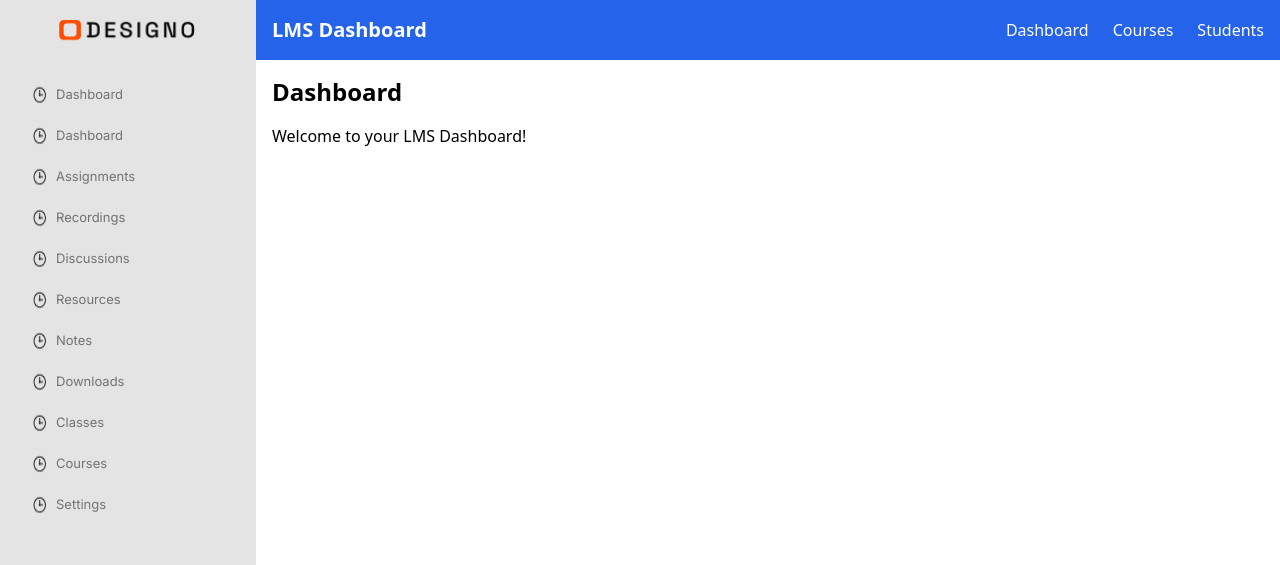
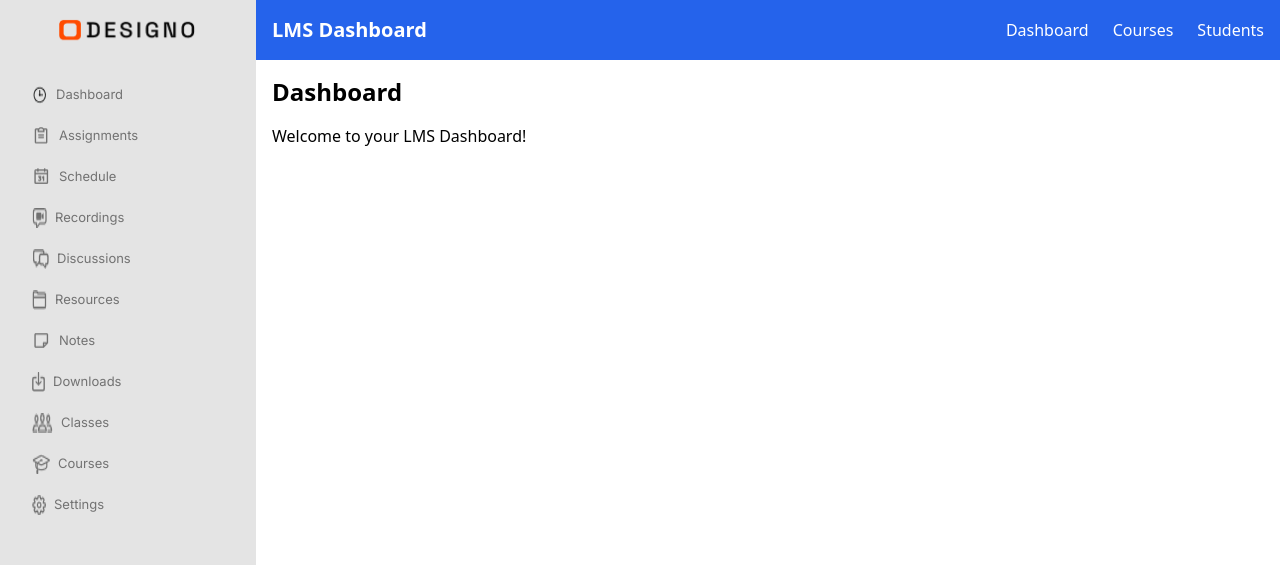
Before and after one commit to yeasinarafat51/lms-dasboard, a React (Vite) app: page /dashboard in a window 1280 px wide. Shown: the top 565 px of the page. Built offline with nearby package versions, Linux system fonts and the light colour scheme.

Commit message:
icon-setup

```diff
--- a/src/components/Sidebar.jsx
+++ b/src/components/Sidebar.jsx
@@ -2,6 +2,16 @@ import  { useState } from "react";
 import { NavLink } from "react-router-dom";
 import logo from "../imgs/LOGO.png";
 import dash from "../imgs/Clock.png";
+import assin from "../imgs/ClipboardText.png";
+import shecduale from "../imgs/Calendar2.png";
+import recording from "../imgs/sms.png";
+import discusion from "../imgs/sms2.png";
+import resource from "../imgs/file.png";
+import note from "../imgs/NoteBlank.png";
+import download from "../imgs/download.png";
+import classes from "../imgs/class.png";
+import cource from "../imgs/course.png";
+import seating from "../imgs/seating.png";
 
 const Sidebar = () => {
   const [isOpen, setIsOpen] = useState(false);
@@ -21,63 +31,64 @@ const Sidebar = () => {
               Dashboard
             </NavLink>
           </li>
-          <li className="w-[195px] h-[37px] p-2 ">
-            <NavLink to="/dashboard" className="flex gap-2 py-2 px-4 hover:bg-[#FF4B00] font-Inter font-[500px] text-[13px] hover:text-[#FFFFFF] ">
-            <img className="text-white" src={dash} alt="" />
-              Dashboard
-            </NavLink>
-          </li>
+
           <li className="w-[195px] h-[37px] p-2 ">
             <NavLink to="/assignments" className="flex gap-2 py-2 px-4 hover:bg-[#FF4B00] font-Inter font-[500px] text-[13px] hover:text-[#FFFFFF] ">
-            <img className="text-white" src={dash} alt="" />
+            <img className="text-white" src={assin} alt="" />
             Assignments
             </NavLink>
           </li>
           <li className="w-[195px] h-[37px] p-2 ">
+            <NavLink to="/schedule" className="flex gap-2 py-2 px-4 hover:bg-[#FF4B00] font-Inter font-[500px] text-[13px] hover:text-[#FFFFFF] ">
+            <img className="text-white" src={shecduale} alt="" />
+            Schedule
+            </NavLink>
+          </li>
+          <li className="w-[195px] h-[37px] p-2 ">
             <NavLink to="/recordings" className="flex gap-2 py-2 px-4 hover:bg-[#FF4B00] font-Inter font-[500px] text-[13px] hover:text-[#FFFFFF] ">
-            <img className="text-white" src={dash} alt="" />
+            <img className="text-white" src={recording} alt="" />
             Recordings
             </NavLink>
           </li>
           <li className="w-[195px] h-[37px] p-2 ">
             <NavLink to="/discussions" className="flex gap-2 py-2 px-4 hover:bg-[#FF4B00] font-Inter font-[500px] text-[13px] hover:text-[#FFFFFF] ">
-            <img className="text-white" src={dash} alt="" />
+            <img className="text-white" src={discusion} alt="" />
             Discussions
             </NavLink>
           </li>
           <li className="w-[195px] h-[37px] p-2 ">
             <NavLink to="/resources" className="flex gap-2 py-2 px-4 hover:bg-[#FF4B00] font-Inter font-[500px] text-[13px] hover:text-[#FFFFFF] ">
-            <img className="text-white" src={dash} alt="" />
+            <img className="text-white" src={resource} alt="" />
             Resources
             </NavLink>
           </li>
           <li className="w-[195px] h-[37px] p-2 ">
             <NavLink to="/notes" className="flex gap-2 py-2 px-4 hover:bg-[#FF4B00] font-Inter font-[500px] text-[13px] hover:text-[#FFFFFF] ">
-            <img className="text-white" src={dash} alt="" />
+            <img className="text-white" src={note} alt="" />
             Notes
             </NavLink>
           </li>
           <li className="w-[195px] h-[37px] p-2 ">
             <NavLink to="/downloads" className="flex gap-2 py-2 px-4 hover:bg-[#FF4B00] font-Inter font-[500px] text-[13px] hover:text-[#FFFFFF] ">
-            <img className="text-white" src={dash} alt="" />
+            <img className="text-white" src={download} alt="" />
             Downloads
             </NavLink>
           </li>
           <li className="w-[195px] h-[37px] p-2 ">
             <NavLink to="/courses" className="flex gap-2 py-2 px-4 hover:bg-[#FF4B00] font-Inter font-[500px] text-[13px] hover:text-[#FFFFFF] ">
-            <img className="text-white" src={dash} alt="" />
+            <img className="text-white" src={classes} alt="" />
             Classes
             </NavLink>
           </li>
           <li className="w-[195px] h-[37px] p-2 ">
             <NavLink to="/courses" className="flex gap-2 py-2 px-4 hover:bg-[#FF4B00] font-Inter font-[500px] text-[13px] hover:text-[#FFFFFF] ">
-            <img className="text-white" src={dash} alt="" />
+            <img className="text-white" src={cource} alt="" />
             Courses
             </NavLink>
           </li>
           <li className="w-[195px] h-[37px] p-2 ">
             <NavLink to="/settings" className="flex gap-2 py-2 px-4 hover:bg-[#FF4B00] font-Inter font-[500px] text-[13px] hover:text-[#FFFFFF] ">
-            <img className="text-white" src={dash} alt="" />
+            <img className="text-white" src={seating} alt="" />
             Settings
             </NavLink>
           </li>
```
